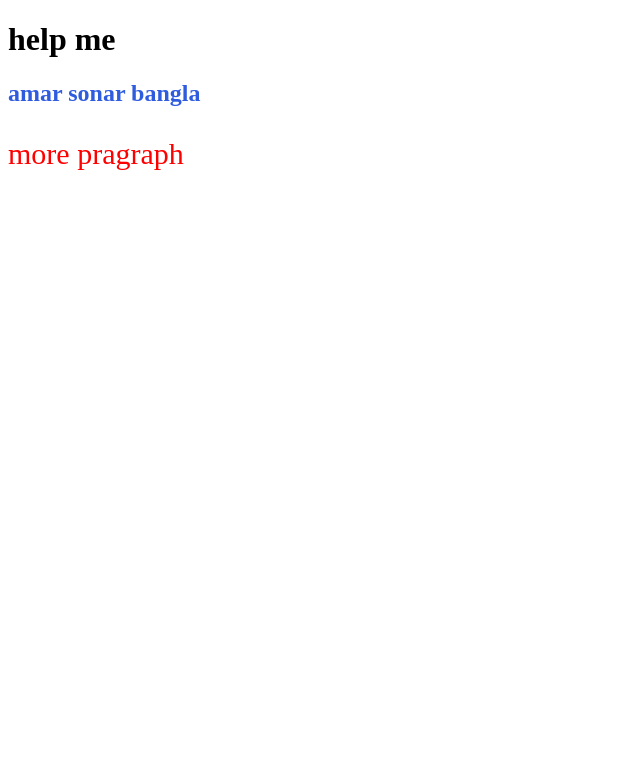
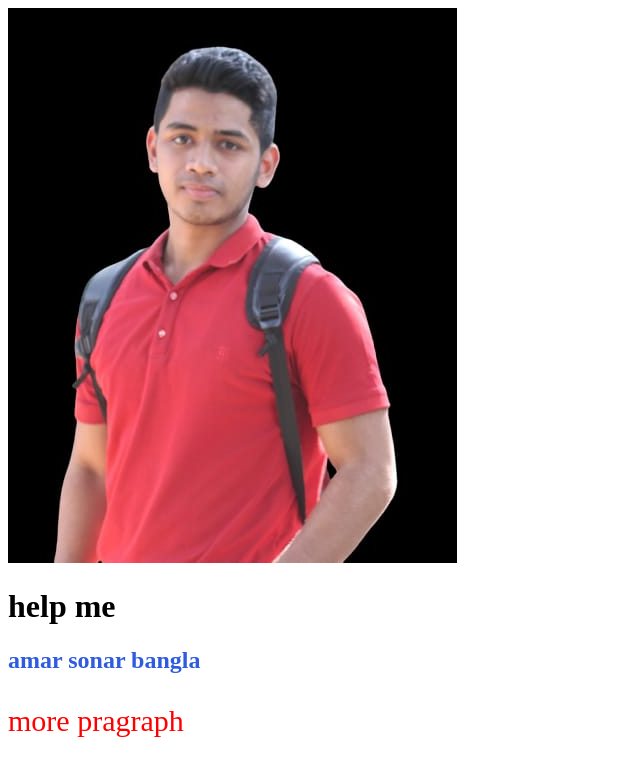
Before and after one commit to osmanhossen/my-new-repo, a plain HTML site: page index.html in a window 1280 px wide. Shown: the whole page, without its empty margins (0-640 px from the left). Drawn offline with Linux system fonts and the light colour scheme.

Commit message:
pic added

```diff
--- a/index.html
+++ b/index.html
@@ -9,6 +9,10 @@
 
 </head>
 <body>
+
+
+
+    <img src="mypic1.jpeg" alt="">
 <h1>help me</h1>
 
 <h2 class="h2">amar sonar bangla</h2>
```
Also changed, not shown: mypic1.jpeg (added), mypic2.jpeg (added).
